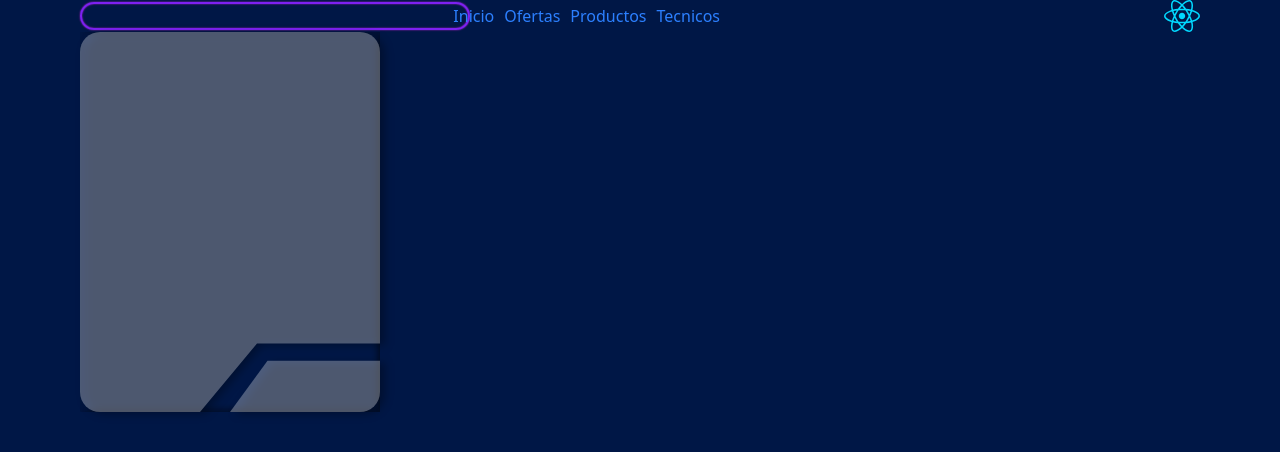
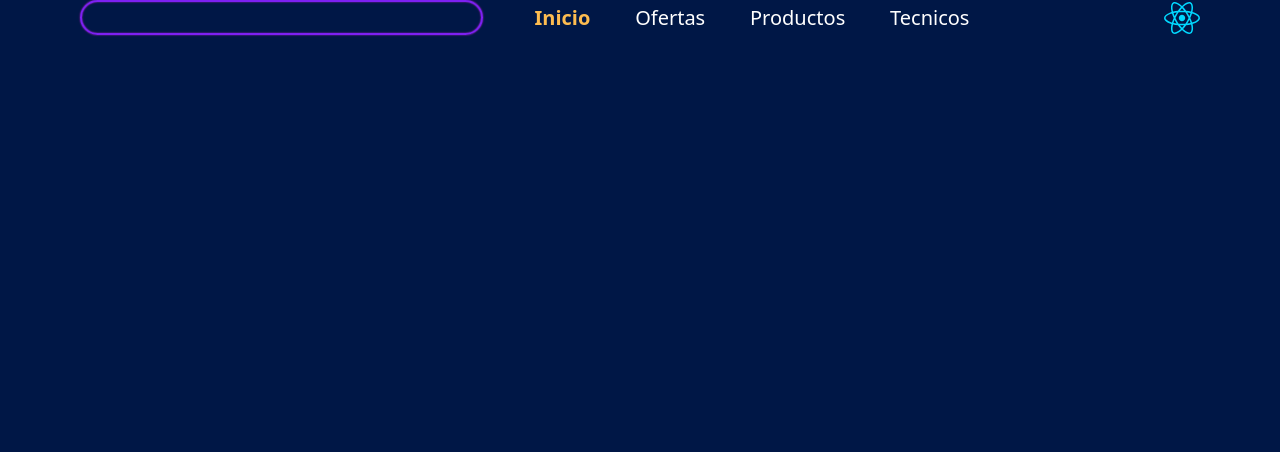
Before and after one commit to RedGas722/RedGas, a React (Vite) app: page / in a window 1280 px wide. Shown: the top 452 px of the page. Built offline with nearby package versions, Linux system fonts and the light colour scheme.

Commit message:
Refactor Header component layout and styles; update SearchBarr input design and CSS variables

```diff
--- a/src/App.jsx
+++ b/src/App.jsx
@@ -1,12 +1,10 @@
 import Header from "./Layouts/Header/Header"
-import Cards from "./UI/Cards/Cards"
 
 export function App() {
 
 	return (
 		<>
 			<Header />
-			<Cards />
 		</>
 	)
 }
--- a/src/Layouts/Header/Header.css
+++ b/src/Layouts/Header/Header.css
@@ -0,0 +1,4 @@
+#Header{
+    display: grid;
+    grid-template-columns: 2fr 2fr 1fr;
+}
--- a/src/Layouts/Header/Header.jsx
+++ b/src/Layouts/Header/Header.jsx
@@ -1,9 +1,10 @@
 import SearchBarr from "../../UI/Header/SearchBarr/SearchBarr";
 import Navs from "../../UI/Header/Nav/Nav";
 import ProfilePhoto from "../../UI/Header/ProfilePhoto/ProfilePhoto";
+import './Header.css'
 export const Header = () => {
     return (
-        <div className="grid grid-cols-3 items-center w-[100%]">
+        <div id="Header" className="items-center w-[100%]">
             <SearchBarr />
             <Navs />
             <ProfilePhoto />
--- a/src/UI/Header/Nav/Nav.jsx
+++ b/src/UI/Header/Nav/Nav.jsx
@@ -2,11 +2,11 @@ import LinksNav  from '../../Links/LinksNav'
 
 export const Navs = () => {
     return (
-        <div className="flex gap-2.5">
-            <LinksNav route="" child="Inicio" className="text-blue-500" />
-            <LinksNav route="" child="Ofertas" className="text-blue-500" />
-            <LinksNav route="" child="Productos" className="text-blue-500" />
-            <LinksNav route="" child="Tecnicos" className="text-blue-500" />
+        <div className="flex gap-[10%] flex-wrap text-center justify-center text-[20px] items-center">
+        <LinksNav route="" child="Inicio" className="text-[var(--Font-Nav)] font-bold" />
+            <LinksNav route="" child="Ofertas" className="text-white" />
+            <LinksNav route="" child="Productos" className="text-white" />
+            <LinksNav route="" child="Tecnicos" className="text-white" />
         </div>
     )
 }
--- a/src/UI/Header/SearchBarr/SearchBarr.jsx
+++ b/src/UI/Header/SearchBarr/SearchBarr.jsx
@@ -3,7 +3,7 @@ import './SearchBarr.css'
 export const SearchBarr = () => {
     return (
         <>
-            <input type="text" id='Searchbarr' name="SearchBarr" className='bg-transparent w-[390px] border-[2px] border-[var(--color-5_circle-1)] rounded-2xl' />
+            <input type="text" id='Searchbarr' name="SearchBarr" className='bg-transparent w-[90%] h-[35px] border-[2px] border-[var(--color-5_circle-1)] rounded-[100px]' />
         </>
     )
 }
--- a/src/index.css
+++ b/src/index.css
@@ -23,8 +23,12 @@
   --color-1_circle-3: #21F2E7;
   --color-2_circle-3: #2196F3;
   --color-3_circle-3: #212CF2;
-  /* Circles color-end----------------- */
+  /* Circles color-end----------------- Body-color-beggin */
   --Bacground-body:#001746;
+  /* Body-color-end----------------- Font-Nav*/
+  --Font-Nav:#FDBC50;
+
+
 }
 
 body {
@@ -36,9 +40,9 @@ body {
   padding: 0 80px;
 }
 
-.circle_one {
-  background: radial-gradient(top left, );
-}
+/* .circle_one {
+  background: radial-gradient(top left );
+} */
 
 .cards_shadow {
   filter: drop-shadow(5px 2px 4px black);
```
